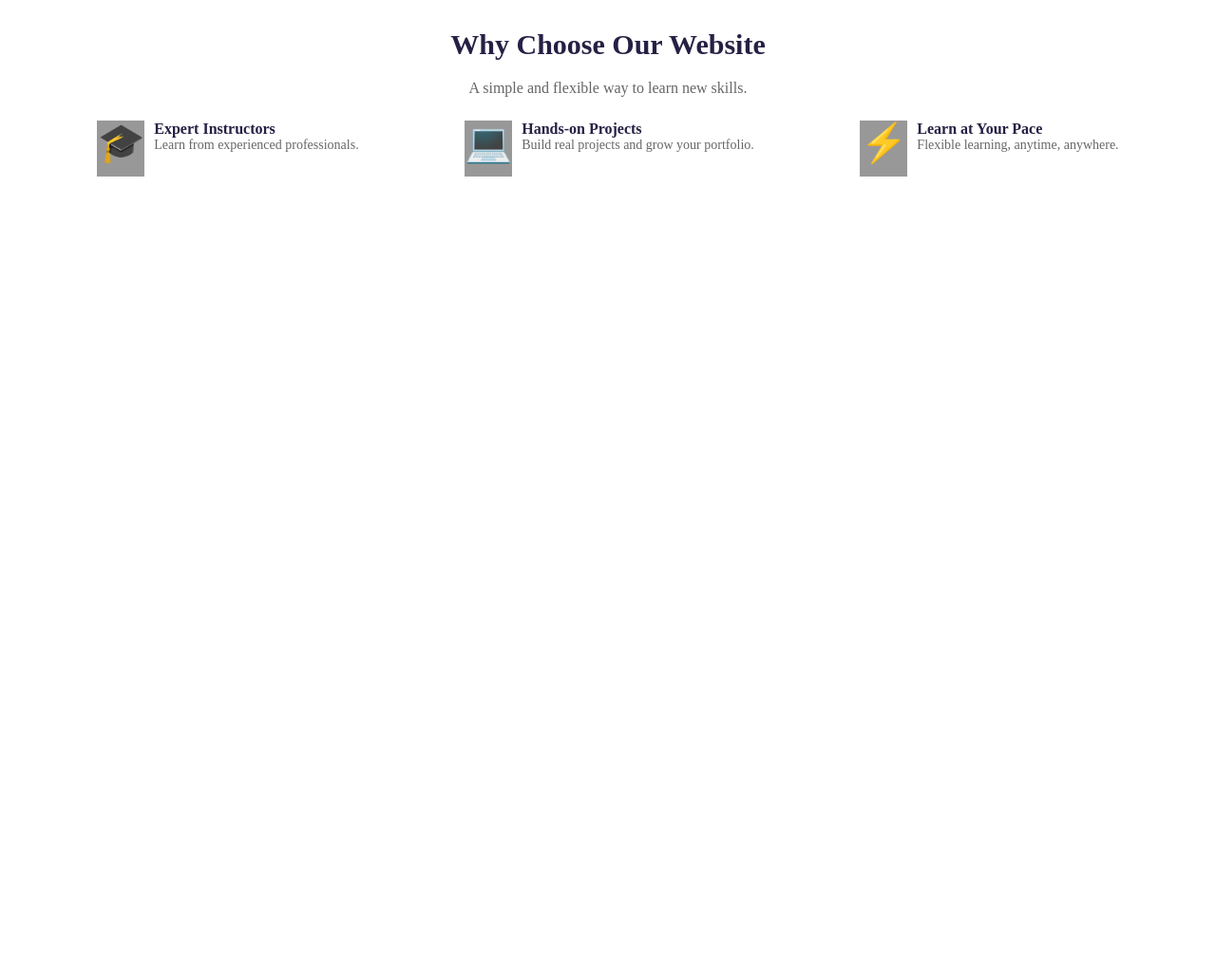
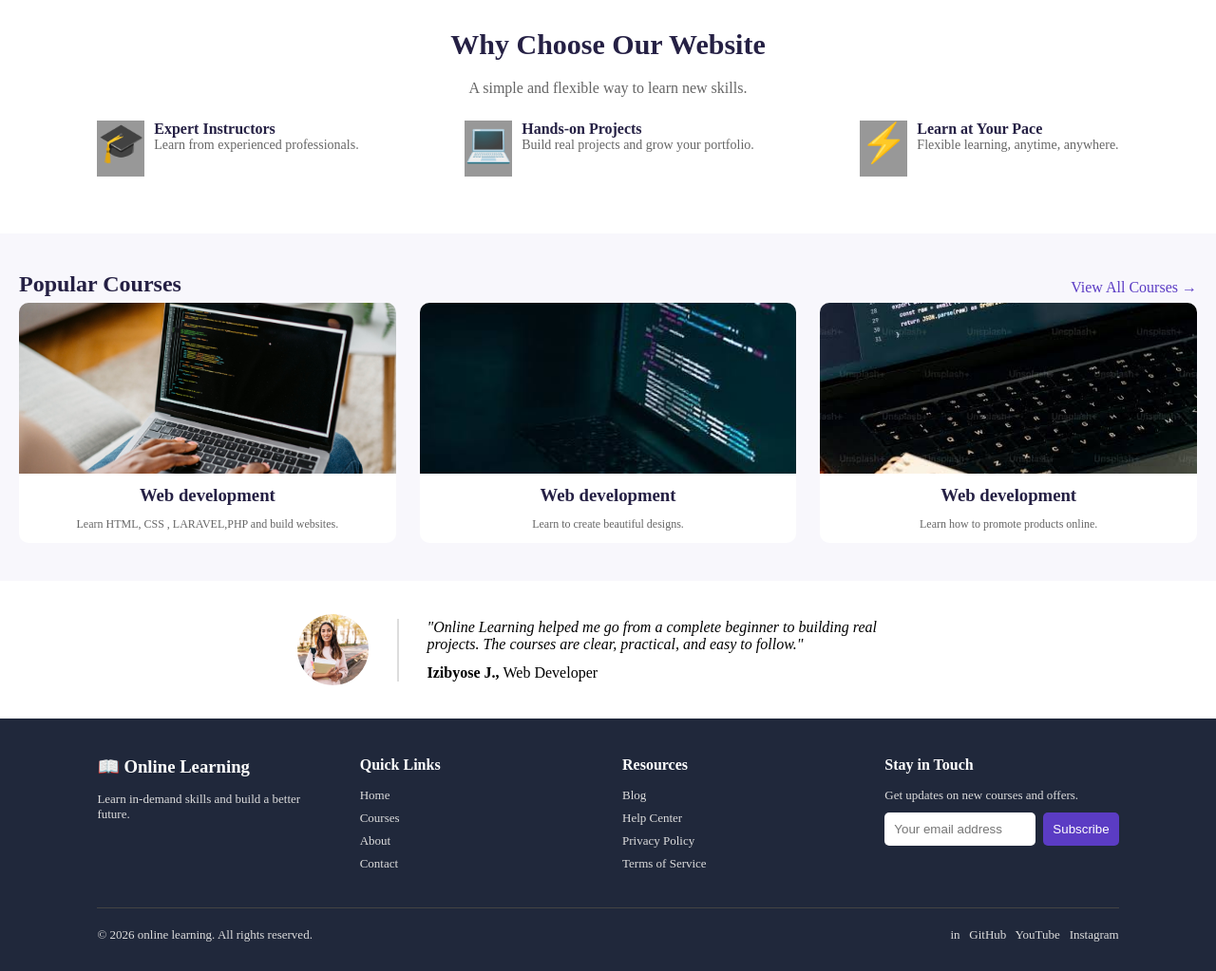
Before and after one commit to julliene29/html_css, a plain HTML site: page index.html in a window 1280 px wide. Shown: the part 500-1523 px from the top of the page at 95% size. Before the commit the page ends 800 px from the top, so only its background shows below. Drawn offline with Linux system fonts and the light colour scheme.

Commit message:
Complete online learning website sections

```diff
--- a/css/style.css
+++ b/css/style.css
@@ -167,6 +167,178 @@
 
 @media (max-width:768){
 .features{
-    flex-direction: colum;
+    flex-direction: column;
 }
 }
+
+/* popular courses */
+
+.courses{
+    padding: 40px 20px;
+    background-color:#f8f7fc;
+    text-align: center;
+}
+.course-header {
+    display: flex;
+    justify-content: space-between;
+    align-items: center;
+}
+
+.course-header a {
+    color: #5b3cc4;
+    text-decoration: none;
+}
+.courses h2{
+    color: #252044;
+    margin-bottom: 6px;
+
+}
+.courses p{
+    margin-bottom: 30px;
+    color: #666;
+}
+
+.course-list {
+    display: flex;
+    gap: 25px;
+}
+
+.course {
+    flex: 1;
+    background: white;
+    border-radius: 10px;
+    overflow: hidden;
+}
+
+.course img {
+    width: 100%;
+    height: 180px;
+    object-fit: cover;
+    display: block;
+}
+.course h3{
+    margin:12px;
+    color:#252044; ;
+}
+.course p{
+    color: #666;
+    font-size: 12px;
+    margin: 12px;
+}
+
+/* responsive */
+
+@media(max-width:768px){
+    .course-list{
+        flex-direction: column;
+    }
+}
+
+
+.testimonial {
+    display: flex;
+    align-items: center;
+    justify-content: center;
+    gap: 30px;
+    padding: 35px 8%;
+}
+
+.testimonial img {
+    width: 75px;
+    height: 75px;
+    border-radius: 50%;
+    object-fit: cover;
+}
+
+.testimonial div {
+    border-left: 2px solid #ddd;
+    padding-left: 30px;
+    max-width: 550px;
+}
+
+.testimonial p {
+    font-style: italic;
+    margin-bottom: 12px;
+}
+
+.testimonial span {
+    font-weight: normal;
+}
+
+/* Footer */
+
+.footer {
+    background-color: #20283b;
+    color: white;
+    padding: 40px 8% 20px;
+}
+
+.footer-content {
+    display: flex;
+    justify-content: space-between;
+    gap: 30px;
+}
+
+.footer-content div {
+    flex: 1;
+}
+
+.footer h3,
+.footer h4 {
+    margin-bottom: 15px;
+}
+
+.footer p {
+    font-size: 13px;
+    color: #ddd;
+    margin-bottom: 10px;
+}
+
+.footer a {
+    display: block;
+    color: #ddd;
+    text-decoration: none;
+    font-size: 13px;
+    margin-bottom: 8px;
+}
+
+.footer form {
+    display: flex;
+    gap: 8px;
+}
+
+.footer input {
+    width: 100%;
+    padding: 10px;
+    border: none;
+    border-radius: 5px;
+}
+
+.footer button {
+    background-color: #5b3cc4;
+    color: white;
+    border: none;
+    padding: 10px;
+    border-radius: 5px;
+}
+
+.footer-bottom {
+    display: flex;
+    justify-content: space-between;
+    border-top: 1px solid #444;
+    margin-top: 30px;
+    padding-top: 20px;
+}
+
+/* Responsive */
+
+@media (max-width: 768px) {
+    .footer-content {
+        flex-direction: column;
+    }
+
+    .footer-bottom {
+        flex-direction: column;
+        gap: 15px;
+    }
+}
--- a/index.html
+++ b/index.html
@@ -102,5 +102,96 @@
 
     </section>
 
+    <!-- popular course -->
+
+    <section class="courses">
+           <div class="course-header">
+        <h2>Popular Courses</h2>
+        <a href="#">View All Courses →</a>
+    </div>
+    <div class="course-list">
+        <div class="course">
+            <img src="image/image1.jpg" alt="Webdevelopment">
+            <h3>Web development</h3>
+              <p>Learn HTML, CSS , LARAVEL,PHP and build websites.</p>
+        </div>
+
+        <div class="course">
+            <img src="image/image.jpeg" alt="Graphic Design">
+            <h3>Web development</h3>
+              <p>Learn to create beautiful designs.</p>
+        </div>
+
+        <div class="course">
+            <img src="image/imagess.jpeg" alt="Digital Marketing">
+            <h3>Web development</h3>
+              <p>Learn how to promote products online.</p>
+        </div>
+        </div>
+
+</section>
+
+
+<!-- Testimonial -->
+
+<section class="testimonial">
+
+    <img src="image/student.jpeg" alt="Student">
+
+    <div>
+        <p>"Online Learning helped me go from a complete beginner to building real projects. The courses are clear, practical, and easy to follow."</p>
+
+        <h4>Izibyose J., <span>Web Developer</span></h4>
+    </div>
+
+</section>
+
+<!-- Footer -->
+
+<footer class="footer">
+
+    <div class="footer-content">
+
+        <div>
+            <h3>📖 Online Learning</h3>
+            <p>Learn in-demand skills and build a better future.</p>
+        </div>
+
+        <div>
+            <h4>Quick Links</h4>
+            <a href="#">Home</a>
+            <a href="#">Courses</a>
+            <a href="#">About</a>
+            <a href="#">Contact</a>
+        </div>
+
+        <div>
+            <h4>Resources</h4>
+            <a href="#">Blog</a>
+            <a href="#">Help Center</a>
+            <a href="#">Privacy Policy</a>
+            <a href="#">Terms of Service</a>
+        </div>
+
+        <div>
+            <h4>Stay in Touch</h4>
+            <p>Get updates on new courses and offers.</p>
+
+            <form>
+                <input type="email" placeholder="Your email address">
+                <button type="submit">Subscribe</button>
+            </form>
+        </div>
+
+    </div>
+
+    <div class="footer-bottom">
+        <p>© 2026 online learning. All rights reserved.</p>
+        <p>in &nbsp; GitHub &nbsp; YouTube &nbsp; Instagram</p>
+    </div>
+
+</footer>
+
+
 </body>
 </html>
```
Also changed, not shown: image/image.jpeg (added), image/image1.jpg (added), image/images.jpeg (added), image/imagess.jpeg (added), image/student.jpeg (added).
